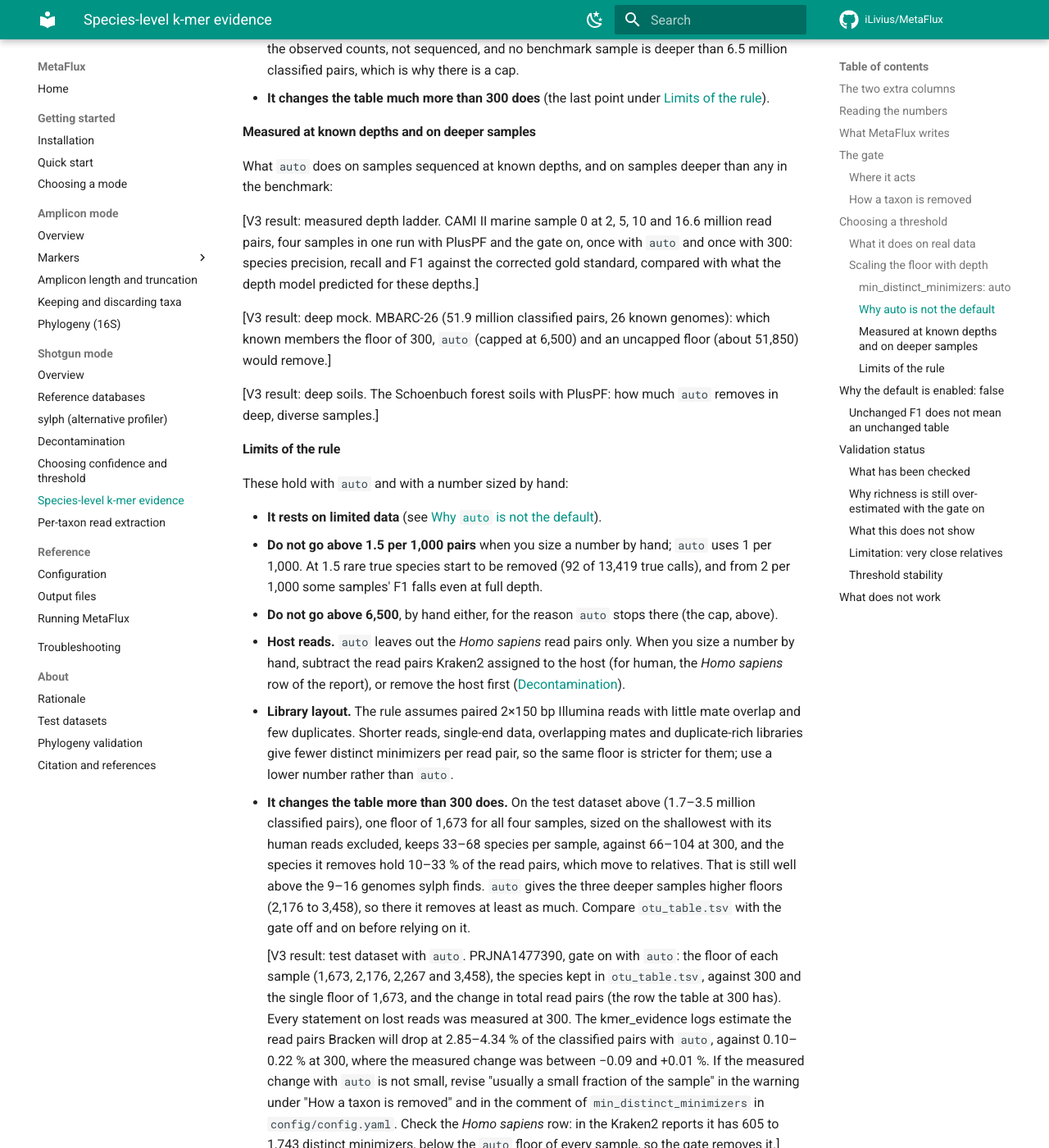
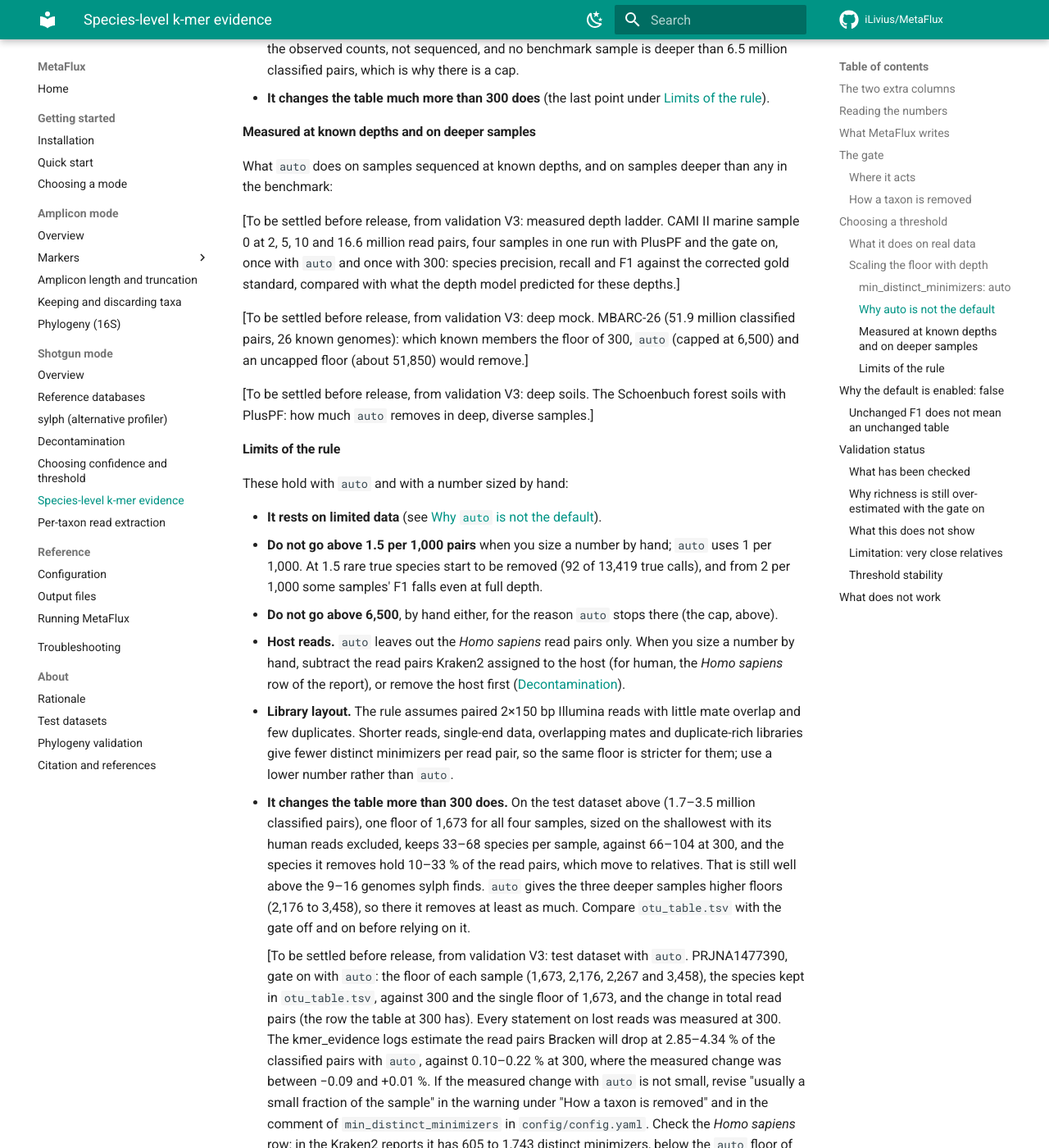
Before and after one commit to iLivius/MetaFlux, an MkDocs documentation site: the page built from docs/shotgun/kmer-evidence.md, in a window 1280 px wide and 1400 px high, scrolled down 9329 px. Shown: the whole window at 82% size. Built offline with MkDocs 1.6.1 and Material for MkDocs 9.7.7, drawn with Linux system fonts in a browser that asks for light colours; comment, search, counter and statistics services are not loaded.

Commit message:
Open items before release: one marker for all of them
Seven open items were marked "[To be settled before release", but nine
others used other words, so a search for that marker missed them:

- the four results of validation V3 on the k-mer evidence page
  ("[V3 result: ...]");
- the release date and the DOI of the bacterial COX1 set in the CHANGELOG
  ("[date to be set at release]", "Zenodo [DOI]");
- the DOI on the citation page and on the set's own page ("to be
  assigned");
- the Zenodo URLs, DOI and SHA-256 of the set's three files in
  workflow/markers/COI.yaml (a comment).

Each now starts with the same marker, so one search before the release
lists all sixteen. The wording after the marker is kept, so the V3 notes
still say what V3 has to measure. The citation page and the set's page
were not on the earlier lists of open items; the COI commit's own message
named them.

What runs again: nothing. The change in COI.yaml is a comment; the pack
parses to the same values, and no rule reads the file.

```diff
--- a/docs/shotgun/kmer-evidence.md
+++ b/docs/shotgun/kmer-evidence.md
@@ -390,11 +390,11 @@
 What `auto` does on samples sequenced at known depths, and on samples deeper than any
 in the benchmark:
 
-[V3 result: measured depth ladder. CAMI II marine sample 0 at 2, 5, 10 and 16.6 million read pairs, four samples in one run with PlusPF and the gate on, once with `auto` and once with 300: species precision, recall and F1 against the corrected gold standard, compared with what the depth model predicted for these depths.]
+[To be settled before release, from validation V3: measured depth ladder. CAMI II marine sample 0 at 2, 5, 10 and 16.6 million read pairs, four samples in one run with PlusPF and the gate on, once with `auto` and once with 300: species precision, recall and F1 against the corrected gold standard, compared with what the depth model predicted for these depths.]
 
-[V3 result: deep mock. MBARC-26 (51.9 million classified pairs, 26 known genomes): which known members the floor of 300, `auto` (capped at 6,500) and an uncapped floor (about 51,850) would remove.]
+[To be settled before release, from validation V3: deep mock. MBARC-26 (51.9 million classified pairs, 26 known genomes): which known members the floor of 300, `auto` (capped at 6,500) and an uncapped floor (about 51,850) would remove.]
 
-[V3 result: deep soils. The Schoenbuch forest soils with PlusPF: how much `auto` removes in deep, diverse samples.]
+[To be settled before release, from validation V3: deep soils. The Schoenbuch forest soils with PlusPF: how much `auto` removes in deep, diverse samples.]
 
 #### Limits of the rule
 
@@ -422,7 +422,7 @@
   samples higher floors (2,176 to 3,458), so there it removes at least as much. Compare
   `otu_table.tsv` with the gate off and on before relying on it.
 
-    [V3 result: test dataset with `auto`. PRJNA1477390, gate on with `auto`: the floor of each sample (1,673, 2,176, 2,267 and 3,458), the species kept in `otu_table.tsv`, against 300 and the single floor of 1,673, and the change in total read pairs (the row the table at 300 has). Every statement on lost reads was measured at 300. The kmer_evidence logs estimate the read pairs Bracken will drop at 2.85–4.34 % of the classified pairs with `auto`, against 0.10–0.22 % at 300, where the measured change was between −0.09 and +0.01 %. If the measured change with `auto` is not small, revise "usually a small fraction of the sample" in the warning under "How a taxon is removed" and in the comment of `min_distinct_minimizers` in `config/config.yaml`. Check the *Homo sapiens* row: in the Kraken2 reports it has 605 to 1,743 distinct minimizers, below the `auto` floor of every sample, so the gate removes it.]
+    [To be settled before release, from validation V3: test dataset with `auto`. PRJNA1477390, gate on with `auto`: the floor of each sample (1,673, 2,176, 2,267 and 3,458), the species kept in `otu_table.tsv`, against 300 and the single floor of 1,673, and the change in total read pairs (the row the table at 300 has). Every statement on lost reads was measured at 300. The kmer_evidence logs estimate the read pairs Bracken will drop at 2.85–4.34 % of the classified pairs with `auto`, against 0.10–0.22 % at 300, where the measured change was between −0.09 and +0.01 %. If the measured change with `auto` is not small, revise "usually a small fraction of the sample" in the warning under "How a taxon is removed" and in the comment of `min_distinct_minimizers` in `config/config.yaml`. Check the *Homo sapiens* row: in the Kraken2 reports it has 605 to 1,743 distinct minimizers, below the `auto` floor of every sample, so the gate removes it.]
 
 ## Why the default is `enabled: false`
 
```
Also changed, not shown: CHANGELOG.md (+5 -4 lines), docs/about/citation.md (+1 -1 lines), docs/amplicon/markers/bacterial-cox1.md (+1 -1 lines), 1 other file.
